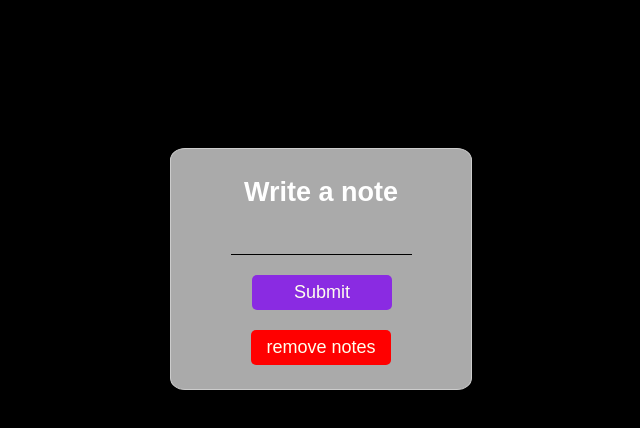
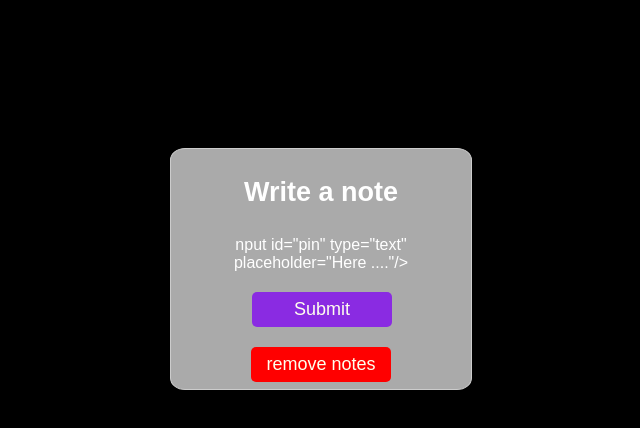
Before and after one commit to Ahmedsportdev/write_note, a plain HTML site: page index.html in a window 1280 px wide. Shown: the whole page, without its empty margins (319-959 px from the left). Drawn offline with Linux system fonts and the light colour scheme.

Commit message:
Update index.html

```diff
--- a/index.html
+++ b/index.html
@@ -11,7 +11,7 @@
         <div id="sub-con">
             <h1 id="a">Write a note</h1>
             <div id="form">
-                <input id="pin" type="text">
+                nput id="pin" type="text" placeholder="Here ...."/>
                 <button id="sub" style="display: block;" type="submit">Submit</button>
                 <button id="rem">remove notes</button>
             </div>
```
